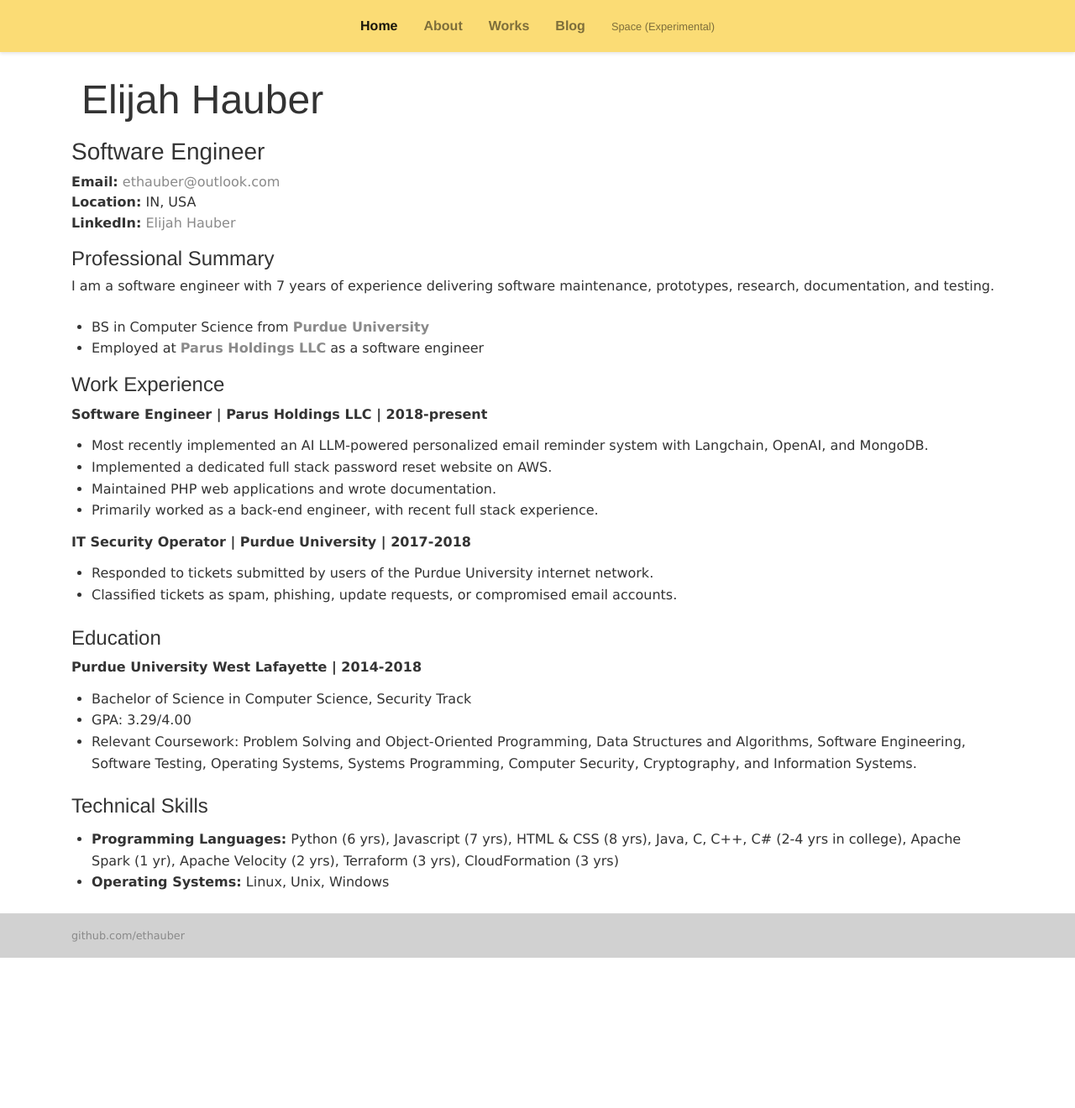
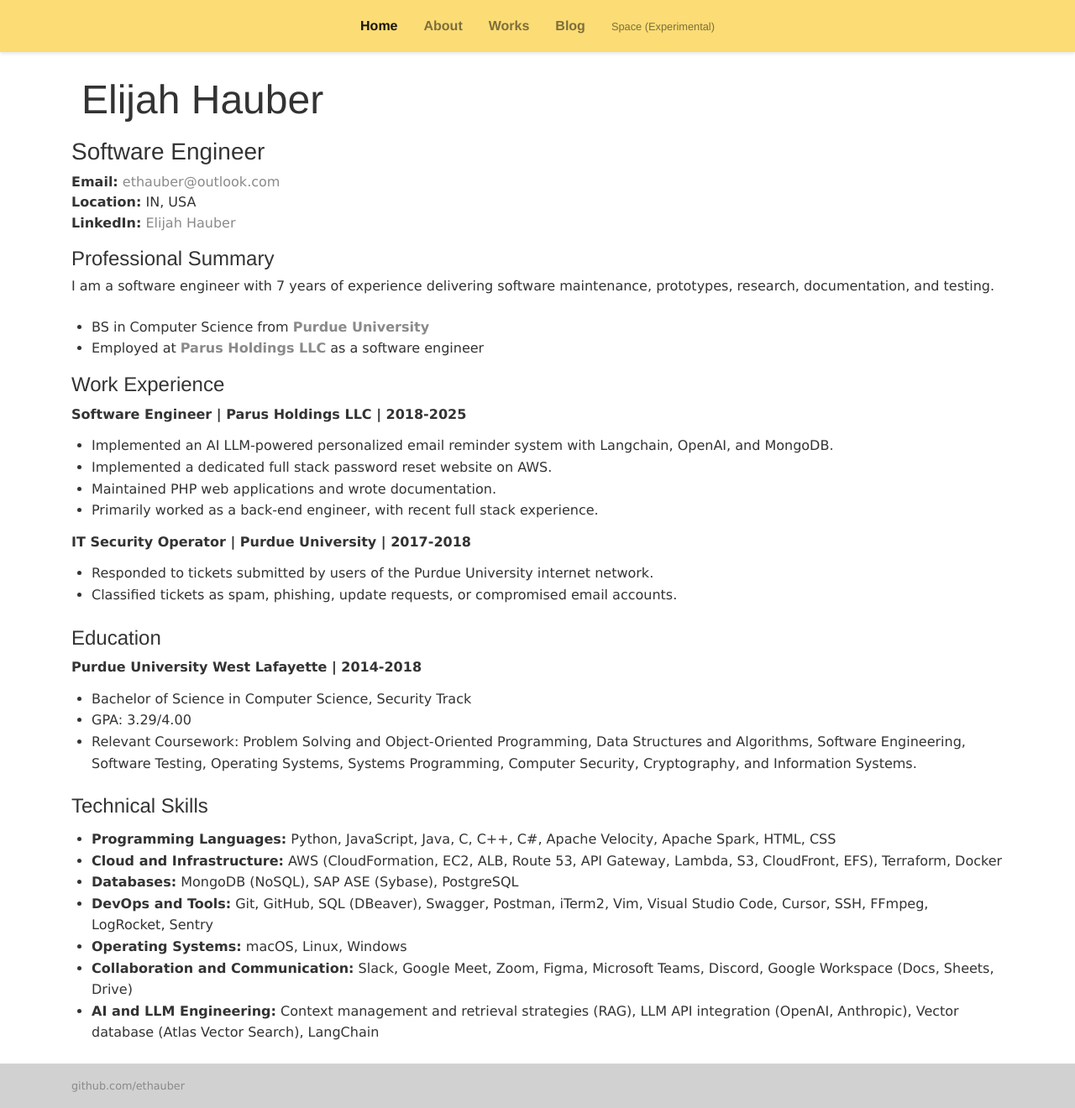
Before and after one commit to ethauber/ethauber.github.io, a Jekyll site: the page built from index.html, in a window 1280 px wide. Shown: the whole page at 84% size. Built offline with Jekyll 4.4.1, drawn with Linux system fonts in a browser that asks for light colours; before the commit the page ends 1141 px from its top, so only the background shows below that.

Commit message:
Keep the landing page up to date

```diff
--- a/index.html
+++ b/index.html
@@ -23,26 +23,13 @@
 		<li>Employed at <strong><a href="https://www.linkedin.com/company/parus-holdings">Parus Holdings LLC</a></strong> as a software engineer</li>
 	</ul>
 </div>
-<!-- <p>I have passed these classes at Purdue: </p>
-<ul>
-	<li>CS 251: Data Structures And Algorithms</li>
-	<li>CS 250: Computer Architecture</li>
-	<li>CS 240: Programming in C</li>
-	<li>CS 182: Foundations of Computer Science</li>
-	<li>CS 180: Problem Solving And Object Oriented Programming</li>
-	<li>MA 265: Linear Algebra</li>
-	<li>MA 261: Multivariate Calculus</li>
-	<li>MA 162: Plane Analytic Geometry And Calculus II</li>
-	<li>MA 167: Plane Analytic Geometry and Calculus I</li>
-</ul> -->
-<!-- <p>I worked on a password reset website using Python Flask, Jinja's templating engine, jQuery, Ajax, HTML and CSS</p> -->
 
 <section class="work-experience mb-4">
 	<h4>Work Experience</h4>
 	<div>
-		<strong>Software Engineer | Parus Holdings LLC | 2018-present</strong>
+		<strong>Software Engineer | Parus Holdings LLC | 2018-2025</strong>
 		<ul>
-			<li>Most recently implemented an AI LLM-powered personalized email reminder system with Langchain, OpenAI, and MongoDB.</li>
+			<li>Implemented an AI LLM-powered personalized email reminder system with Langchain, OpenAI, and MongoDB.</li>
 			<li>Implemented a dedicated full stack password reset website on AWS.</li>
 			<li>Maintained PHP web applications and wrote documentation.</li>
 			<li>Primarily worked as a back-end engineer, with recent full stack experience.</li>
@@ -70,7 +57,12 @@
 <section class="skills mb-4">
 	<h4>Technical Skills</h4>
 	<ul>
-		<li><strong>Programming Languages:</strong> Python (6 yrs), Javascript (7 yrs), HTML & CSS (8 yrs), Java, C, C++, C# (2-4 yrs in college), Apache Spark (1 yr), Apache Velocity (2 yrs), Terraform (3 yrs), CloudFormation (3 yrs)</li>
-		<li><strong>Operating Systems:</strong> Linux, Unix, Windows</li>
+		<li><strong>Programming Languages:</strong> Python, JavaScript, Java, C, C++, C#, Apache Velocity, Apache Spark, HTML, CSS</li>
+		<li><strong>Cloud and Infrastructure:</strong> AWS (CloudFormation, EC2, ALB, Route 53, API Gateway, Lambda, S3, CloudFront, EFS), Terraform, Docker</li>
+		<li><strong>Databases:</strong> MongoDB (NoSQL), SAP ASE (Sybase), PostgreSQL</li>
+		<li><strong>DevOps and Tools:</strong> Git, GitHub, SQL (DBeaver), Swagger, Postman, iTerm2, Vim, Visual Studio Code, Cursor, SSH, FFmpeg, LogRocket, Sentry</li>
+		<li><strong>Operating Systems:</strong> macOS, Linux, Windows</li>
+		<li><strong>Collaboration and Communication:</strong> Slack, Google Meet, Zoom, Figma, Microsoft Teams, Discord, Google Workspace (Docs, Sheets, Drive)</li>
+		<li><strong>AI and LLM Engineering:</strong> Context management and retrieval strategies (RAG), LLM API integration (OpenAI, Anthropic), Vector database (Atlas Vector Search), LangChain</li>
 	</ul>
 </section>
```
Also changed, not shown: games/flappy/Flappy Flyer.apple-touch-icon.png (added), games/flappy/Flappy Flyer.icon.png (added), games/flappy/Flappy Flyer.png (added).
